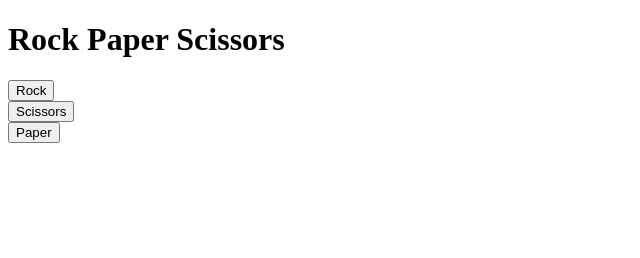
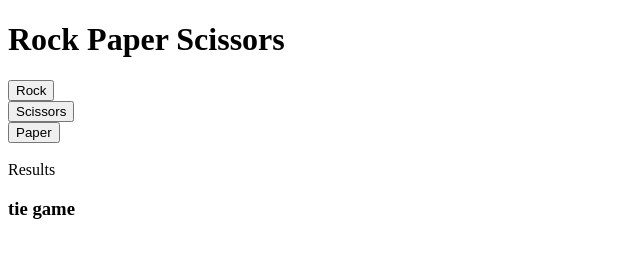
Before and after one commit to goenka19/rockpaperscissor, a plain HTML site: page index.html in a window 1280 px wide. Both pictures are taken after a click on the button "Rock". Shown: the whole page, without its empty margins (0-640 px from the left). Drawn offline with Linux system fonts and the light colour scheme.

Commit message:
added DOM manipulations

```diff
--- a/index.html
+++ b/index.html
@@ -11,6 +11,8 @@
         <button id='scissors' value="scissors"> Scissors</button>
         <br>
         <button id='paper' value="paper"> Paper </button>
+        <br><br>
+        <div>Results</div>
         <script src="script.js"></script>
     </body>
 </html>
--- a/script.js
+++ b/script.js
@@ -35,6 +35,12 @@ btn.forEach((button) =>
         var compchoice = computerplay(choices);
         console.log(player_choice);
         console.log(compchoice);
-        console.log(playgame(player_choice, compchoice));
+        var result = playgame(player_choice, compchoice);
+        console.log(result);
+
+        var div = document.querySelector('div'); //dom
+        var results = document.createElement('h3');//dom
+        results.textContent = result;
+        div.appendChild(results);
     })
 })
```
